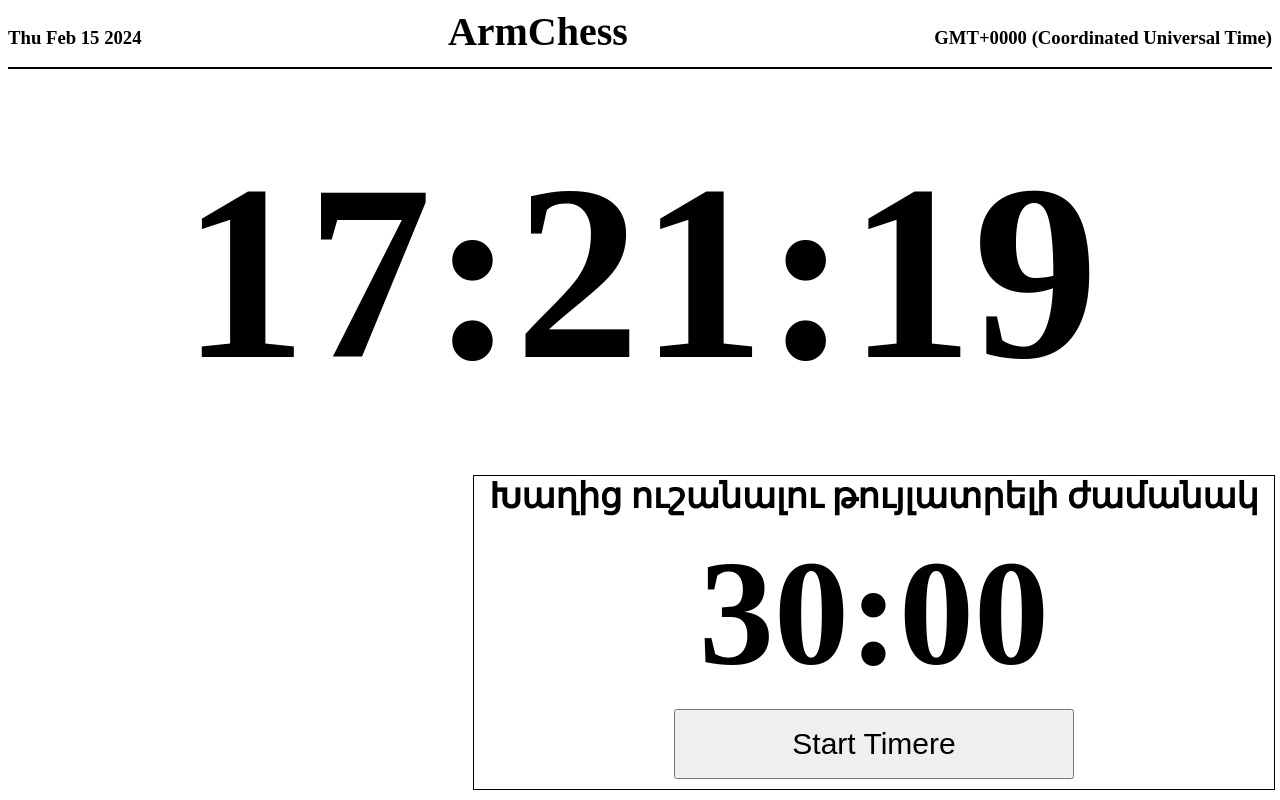
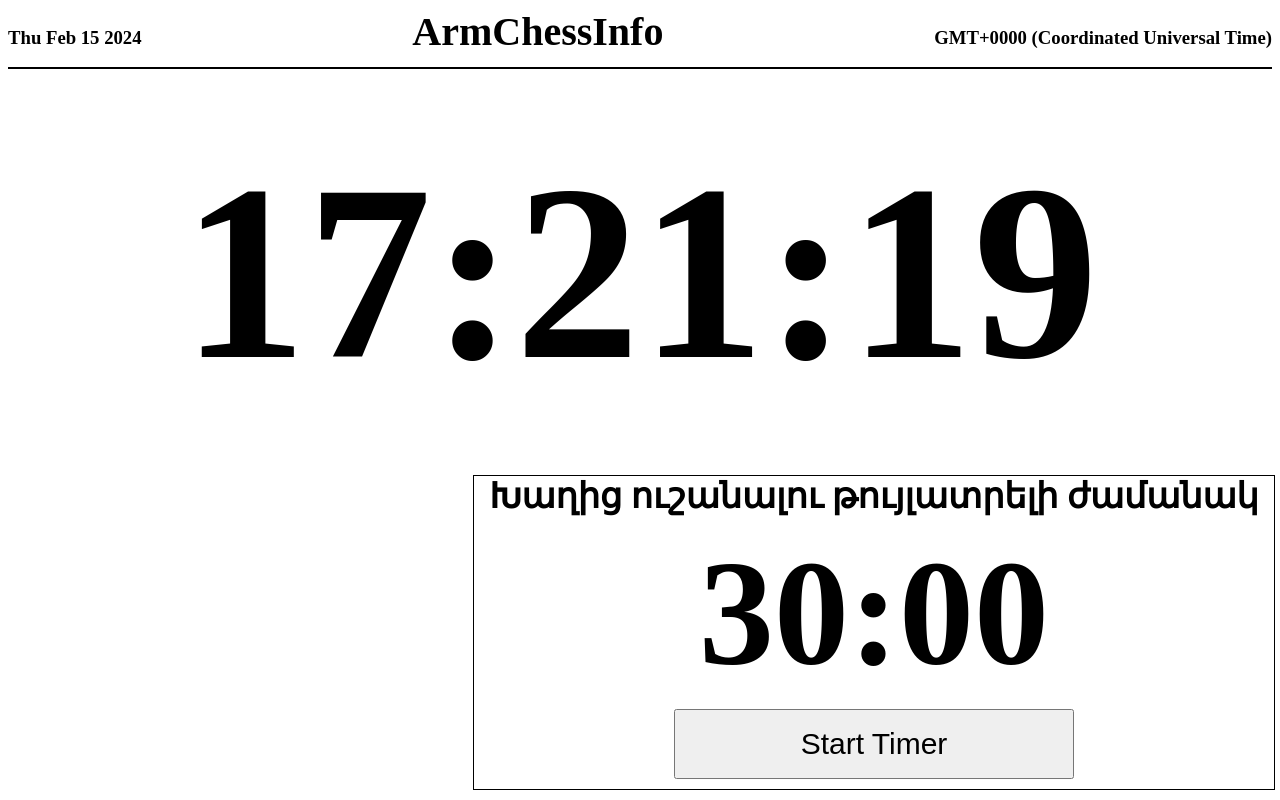
Before and after one commit to armchess/armchess.github.io, a plain HTML site: page chess_timer/index.html in a window 1280 px wide. Drawn offline with Linux system fonts and the light colour scheme.

Commit message:
update timer logo

```diff
--- a/chess_timer/index.html
+++ b/chess_timer/index.html
@@ -9,14 +9,15 @@
   <body>
     <div class="header">
       <h3 id="h3_1"></h3>
-      <h3 style="font-size: 40px; margin: 0px;">ArmChess</h3>
-      <h3 id="h3_2"></h3></div>
+      <h3 style="font-size: 40px; margin: 0px;">ArmChessInfo</h3>
+      <h3 id="h3_2"></h3>
+    </div>
     <div class="line" class="containers"></div>
     <div class="real_time"><h1 id="real_time"></h1></div>
     <div class="containers timer">
       <b style="font-size: 35px;">Խաղից ուշանալու թույլատրելի ժամանակ</b>
       <h2>30:00</h2>
-  <button id="start_button">Start Timere</button>
+      <button id="start_button">Start Timer</button>
     </div>
     <script src="script.js"></script>
   </body>
```
Lines whose indentation alone changed are shown as unchanged.
